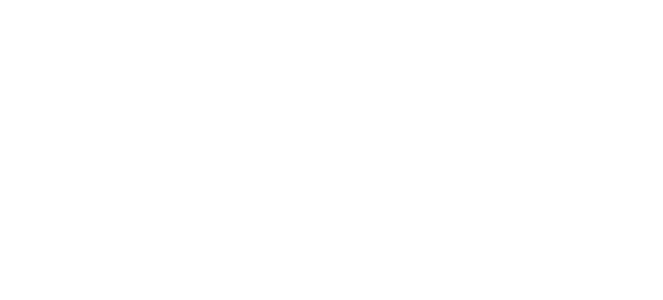
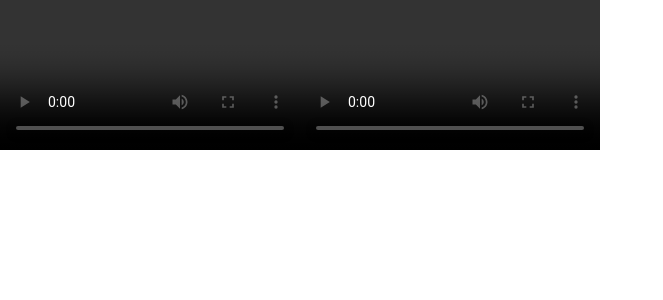
Before and after one commit to jibAkhan/frontend, a React (Create React App) app in the folder my-app/: page /room/1 in a window 1280 px wide. Before the commit this address had no page. Shown: the top 300 px of the page, without its empty margins (0-663 px from the left). Built offline with nearby package versions, Linux system fonts and the light colour scheme.

Commit message:
fixed some of the backend stuff
right now the video is not sending packets through the port but everything else is fine

```diff
--- a/my-app/package.json
+++ b/my-app/package.json
@@ -8,7 +8,6 @@
     "@testing-library/user-event": "^13.5.0",
     "react": "^18.2.0",
     "react-dom": "^18.2.0",
-    "react-router": "^6.18.0",
     "react-router-dom": "^6.18.0",
     "react-scripts": "5.0.1",
     "sass": "^1.69.5",
--- a/my-app/src/App.js
+++ b/my-app/src/App.js
@@ -2,6 +2,7 @@ import logo from './logo.svg';
 import './App.css';
 import React, { lazy, Suspense } from 'react';
 import { BrowserRouter as Router, Route, Routes } from 'react-router-dom';
+import Room from './Components/VideoCallComponent/Room';
 
 
 const Mainapp = lazy(() => import('./Pages/mainapp/Mainapp'));
@@ -13,6 +14,7 @@ function App() {
 			<Routes>
 				<Route path="/" element={<Home />} />
 				<Route path="/app" element={<Mainapp />}/>
+				<Route path="/room/:roomID" caseSensitive={false} element={<Room />} />
 			</Routes>
 		</Router>
 	);
--- a/my-app/src/Components/VideoCallComponent/Room.js
+++ b/my-app/src/Components/VideoCallComponent/Room.js
@@ -1,6 +1,5 @@
 import React, { useEffect, useRef } from "react";
 import { useParams } from "react-router-dom";
-import "./VideoCallComponent";
 
 const Room = (props) => {
   const userVideo = useRef();
@@ -137,8 +136,8 @@ const Room = (props) => {
 
   return (
     <div>
-      <video autoPlay controls={true} ref={userVideo} className="fullscreen-video "></video>
-      <video autoPlay controls={true} ref={partnerVideo} className="small-video"></video>
+      <video autoPlay controls={true} ref={userVideo}></video>
+      <video autoPlay controls={true} ref={partnerVideo}></video>
     </div>
   );
 };
--- a/my-app/src/Pages/mainapp/Mainapp.js
+++ b/my-app/src/Pages/mainapp/Mainapp.js
@@ -3,6 +3,8 @@ import Navbar from '../../Components/Navbar/ Navbar';
 import Languagetags from '../../Components/LanguageTags/Languagetags';
 import VideoCallComponent from '../../Components/VideoCallComponent/VideoCallComponent';
 import Popup from '../../Components/Popup';
+import CreateRoom from '../home/CreateRoom';
+
 
 export default function Mainapp() {
 	return (
@@ -15,6 +17,7 @@ export default function Mainapp() {
 			<Navbar />
 			<Languagetags items={["english","spanish"]} />
 			<VideoCallComponent/>
+			<CreateRoom/>
 			<Popup msg="Would you like to send a friend request? " showPopup={true} />
 		</div>
 	);
```
Also changed, not shown: 1 other file (tests, documents, lock files or other folders).
